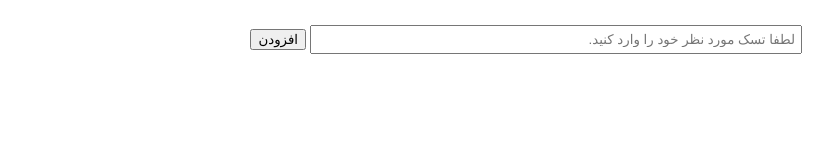
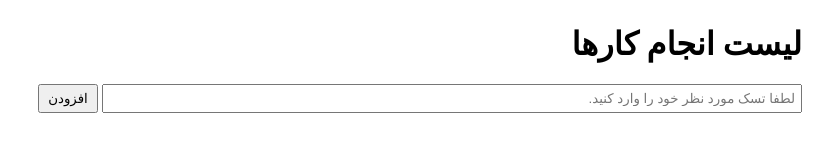
Before and after one commit to Firoozehimany/toDoList, a plain HTML site: page index.html in a window 1280 px wide. Shown: the whole page, without its empty margins (453-1280 px from the left). Drawn offline with Linux system fonts and the light colour scheme.

Commit message:
todolist edit v-1

```diff
--- a/index.html
+++ b/index.html
@@ -4,11 +4,13 @@
         <link rel="stylesheet" href="/style.css">
     </head>
     <body>
-        <input id="input" placeholder="لطفا تسک مورد نظر خود را وارد کنید."/>
-        <button id="button">افزودن</button>
-        <div id="showList">
-            <ul>
-            </ul>
+        <h1>لیست انجام کارها</h1>
+        <div class="container">
+            <input id="input" placeholder="لطفا تسک مورد نظر خود را وارد کنید."/>
+            <button id="button">افزودن</button>
+            <div id="showList">
+                <ul>
+                </ul>
         </div>
         <script type="text/javascript" src="script.js">
 
--- a/style.css
+++ b/style.css
@@ -2,6 +2,10 @@ body {
     direction: rtl;
     margin: 0;
     padding: 25px;
+}
+
+.container {
+ max-width: 1200px;
 }
 
 ul {
@@ -13,7 +17,7 @@ ul {
 ul li {
     display: flex;
     justify-content: space-between;
-    width: 40%;
+    width: 760px;
     background: #f5f5f5;
     padding: 5px;
     margin-bottom: 5px;
@@ -29,6 +33,11 @@ li  span {
 }
 
 input {
-    width: 40%;
+    width: 700px;
     padding: 5px;
 }
+
+button {
+    padding: 5px;
+    width: 60px;
+}
```
